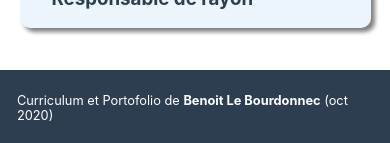
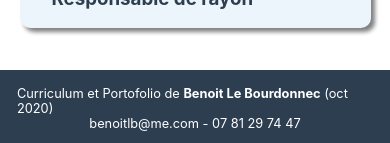
Before and after one commit to Benoit2109/curriculum, a React (Create React App) app: page / in a window 390 px wide. Shown: the part 3684-3827 px from the top of the page. Built offline with nearby package versions, Linux system fonts and the light colour scheme.

Commit message:
add phone and email

```diff
--- a/src/components/footer.css
+++ b/src/components/footer.css
@@ -3,6 +3,7 @@
   color: white;
   padding:2vh;
   display:flex;
+  flex-direction: column;
   justify-content:center;
   align-items:center;
   font-size: 0.8rem;
--- a/src/components/footer.jsx
+++ b/src/components/footer.jsx
@@ -5,6 +5,7 @@ import './Footer.css';
 const Footer = () => (
     <div className="footer">
         <p>Curriculum et Portofolio de <a href="https://github.com/Benoit2109?tab=repositories"> Benoit Le Bourdonnec</a> (oct 2020)</p>
+        <p>benoitlb@me.com - 07 81 29 74 47</p>
     </div>
 )
 
```
